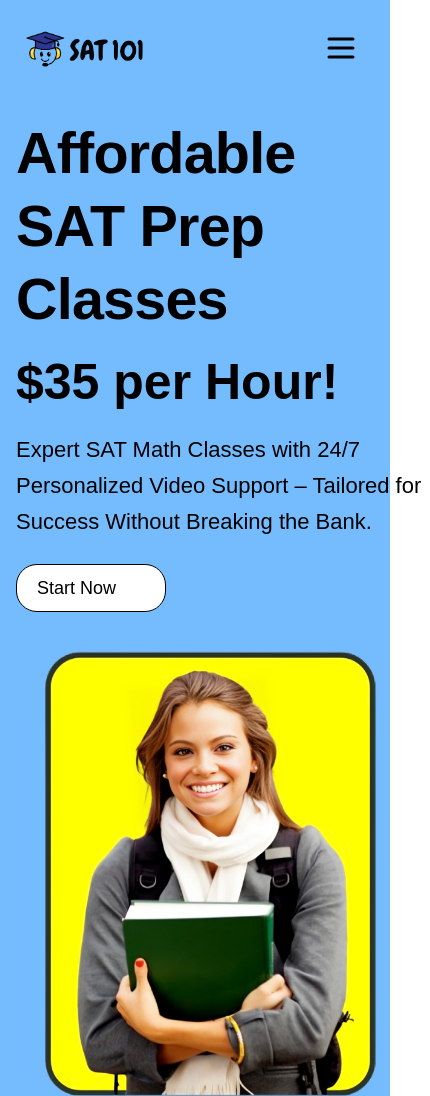
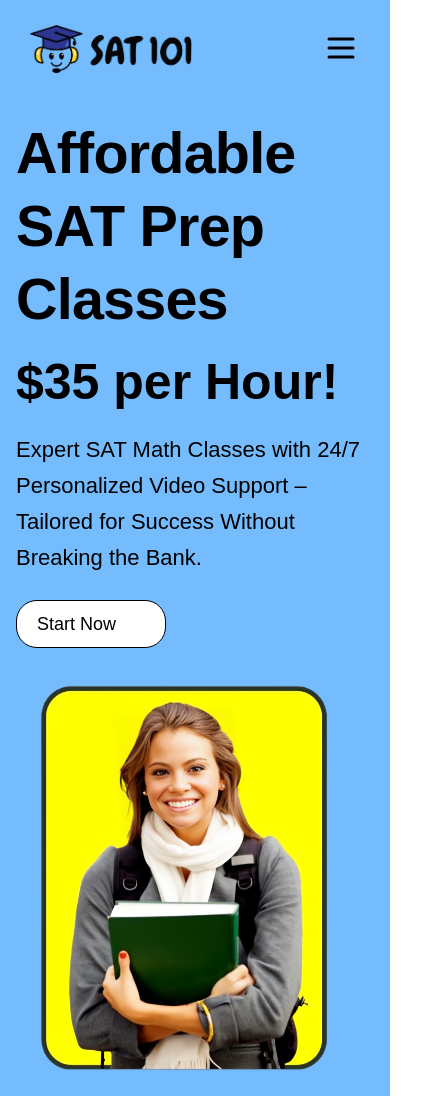
Before and after one commit to NestorXX-XX/SAT101Tutoring-Website, a plain HTML site: page index.html in a window 390 px wide. Shown: the top 1096 px of the page, 430 px wide, since content can reach past the window. Drawn offline with Linux system fonts and the light colour scheme; a script that the page names is missing.

Commit message:
Fix main logo on index (mobile device too small) / Fix without breaking other images

```diff
--- a/CSS/styles.css
+++ b/CSS/styles.css
@@ -224,7 +224,7 @@ html {
 
   img {
     vertical-align: middle;
-
+    max-width: 100%;
     display: inline-block;
   }
 
--- a/index.html
+++ b/index.html
@@ -71,7 +71,8 @@
             <div class="nav-container"><a href="/" aria-current="page" class="brand w-nav-brand w--current"><img
                         src="./RESOURCES/LOGOS/Screenshot_2024-10-07_at_14.20.23-removebg-preview.png"
                         loading="lazy" width="198" sizes="(max-width: 479px) 60vw, (max-width: 767px) 26vw, 198px"
-                        alt="SAT101"
+                        alt="SAT101" style="    max-width: none;
+"
                         srcset="./RESOURCES/LOGOS/Screenshot_2024-10-07_at_14.20.23-removebg-preview.png 500w, ./RESOURCES/LOGOS/Screenshot_2024-10-07_at_14.20.23-removebg-preview.png  800w, ./RESOURCES/LOGOS/Screenshot_2024-10-07_at_14.20.23-removebg-preview.png 861w"
                         class="image-12" /></a>
                 <nav role="navigation" class="nav-menu w-nav-menu">
```
